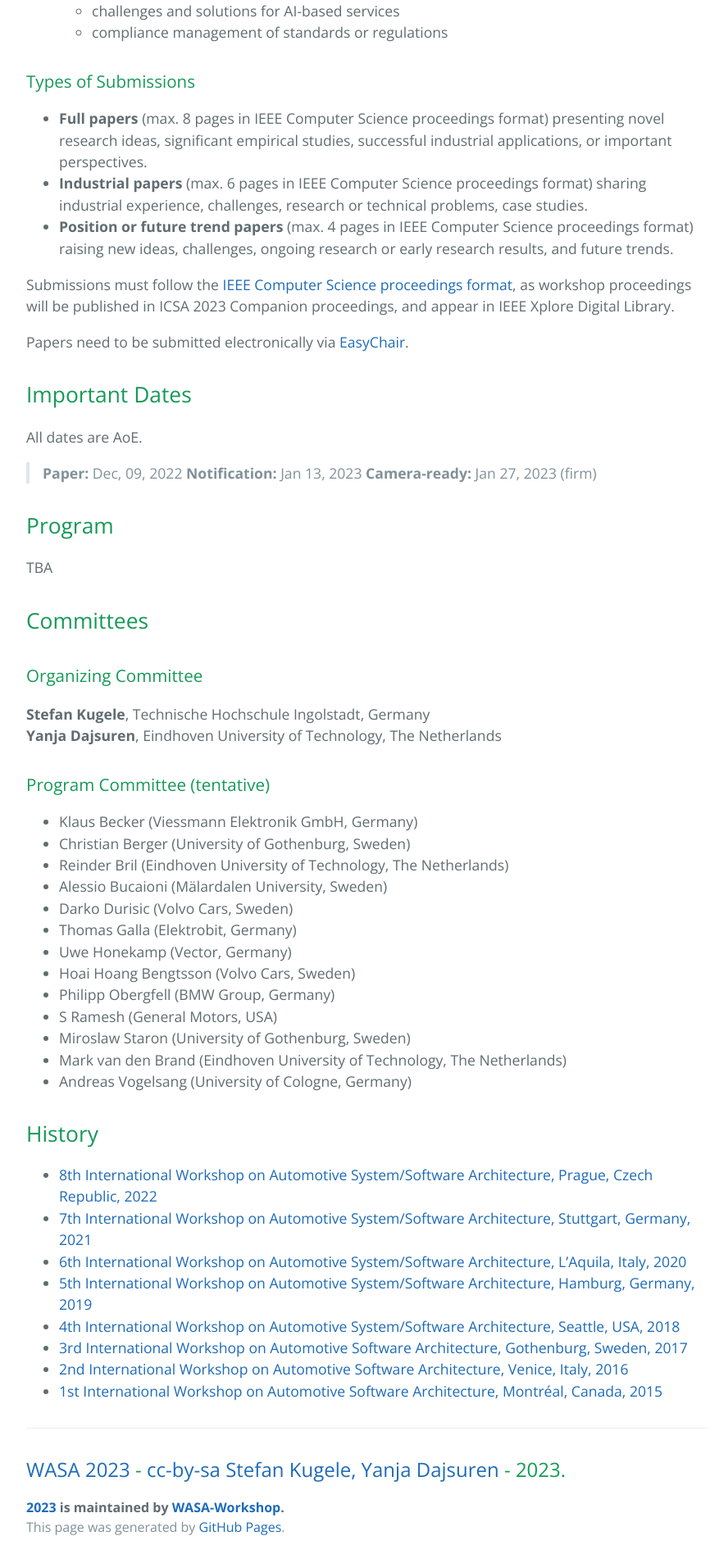
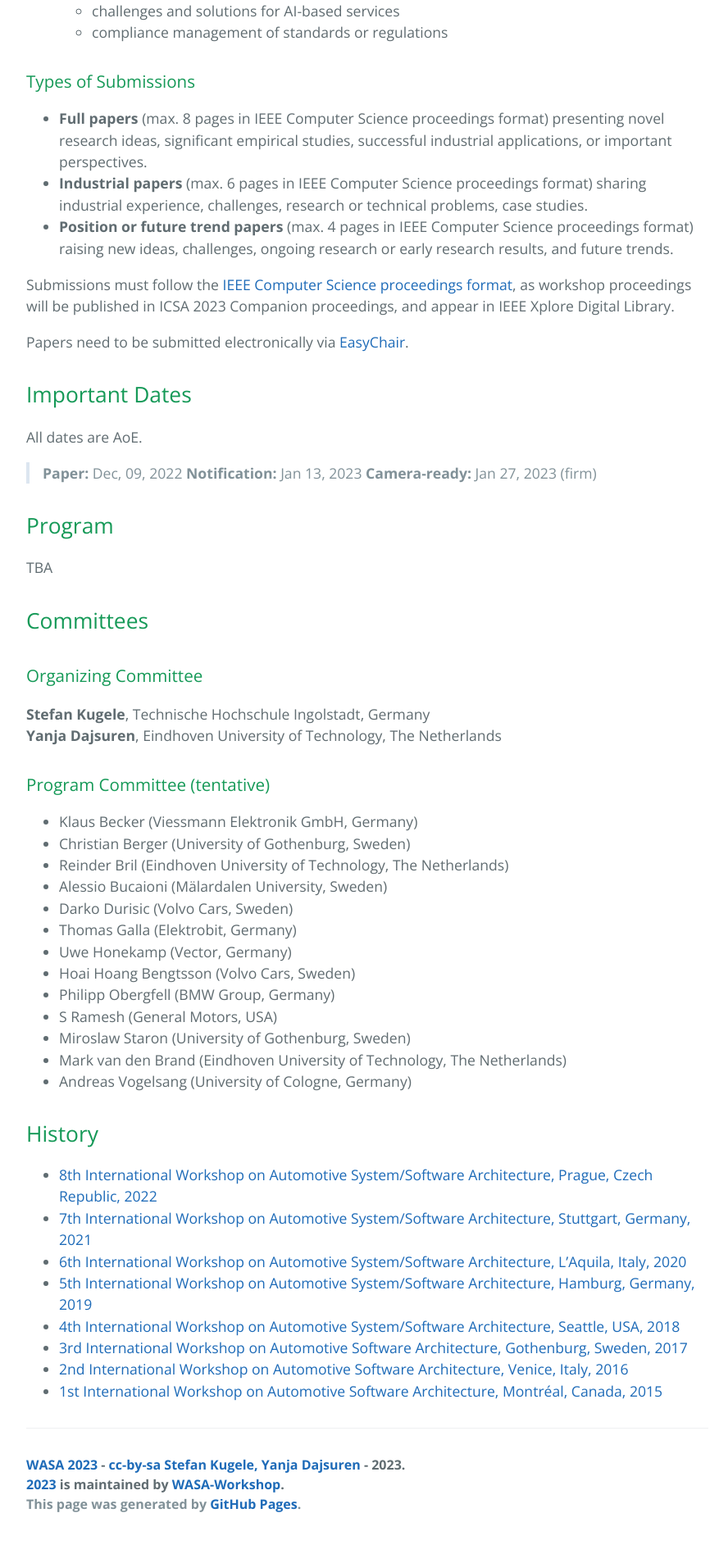
Before and after one commit to WASA-Workshop/2023, a Jekyll site: the page built from index.md, in a window 1280 px wide. Shown: the part 1771-3678 px from the top of the page at 82% size, without its empty margins (192-1069 px from the left). Built offline with Jekyll 4.4.1, drawn with Linux system fonts in a browser that asks for light colours; our own code applies the rules of GitHub Pages for plain Markdown files; after the commit the page ends 3650 px from its top, so only the background shows below that.

Commit message:
Update default.html

```diff
--- a/_layouts/default.html
+++ b/_layouts/default.html
@@ -31,7 +31,7 @@
 
       <footer class="site-footer">
         {% if site.github.is_project_page %}
-         <h2 class="footer-heading"><a href="{{ '/' | absolute_url }}">{{ site.title | escape }}</a> - <a href="https://creativecommons.org/licenses/by-sa/4.0/">cc-by-sa</a> <a href="https://github.com/{{ site.github_username }}">{{ site.author }}</a> - {{ site.pub_year }}.</h2>
+          <span class="site-footer-owner"><a href="{{ '/' | absolute_url }}">{{ site.title | escape }}</a> - <a href="https://creativecommons.org/licenses/by-sa/4.0/">cc-by-sa</a> <a href="https://github.com/{{ site.github_username }}">{{ site.author }}</a> - {{ site.pub_year }}.</h2>
           <span class="site-footer-owner"><a href="{{ site.github.repository_url }}">{{ site.github.repository_name }}</a> is maintained by <a href="{{ site.github.owner_url }}">{{ site.github.owner_name }}</a>.</span>
         {% endif %}
         <span class="site-footer-credits">This page was generated by <a href="https://pages.github.com">GitHub Pages</a>.</span>
```
